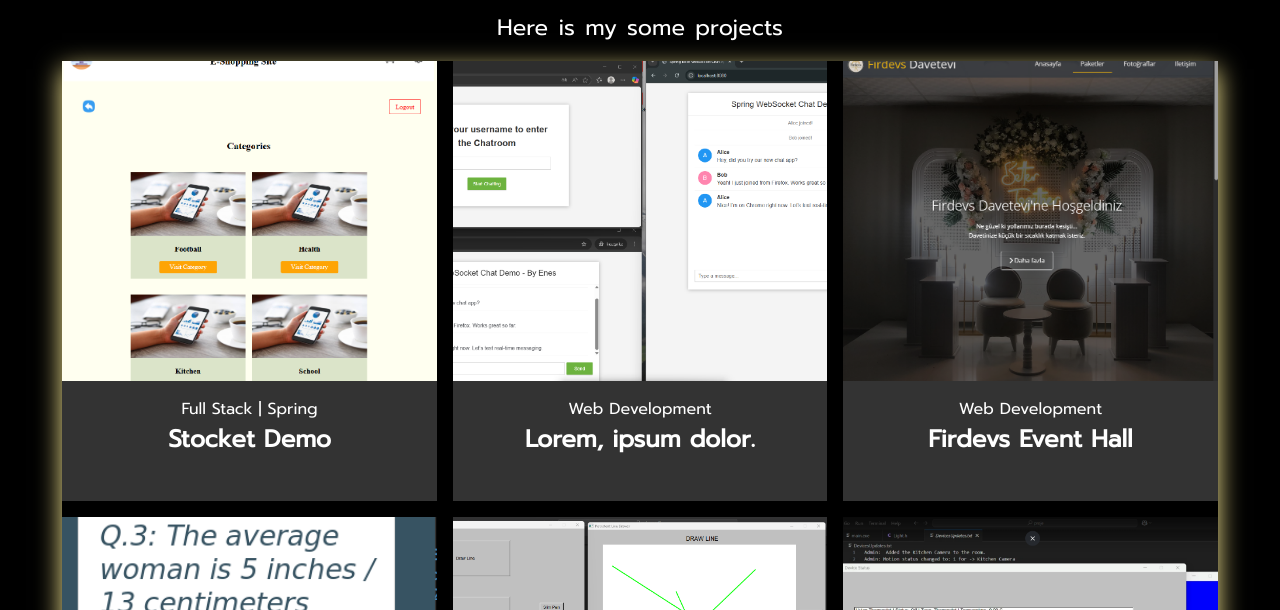
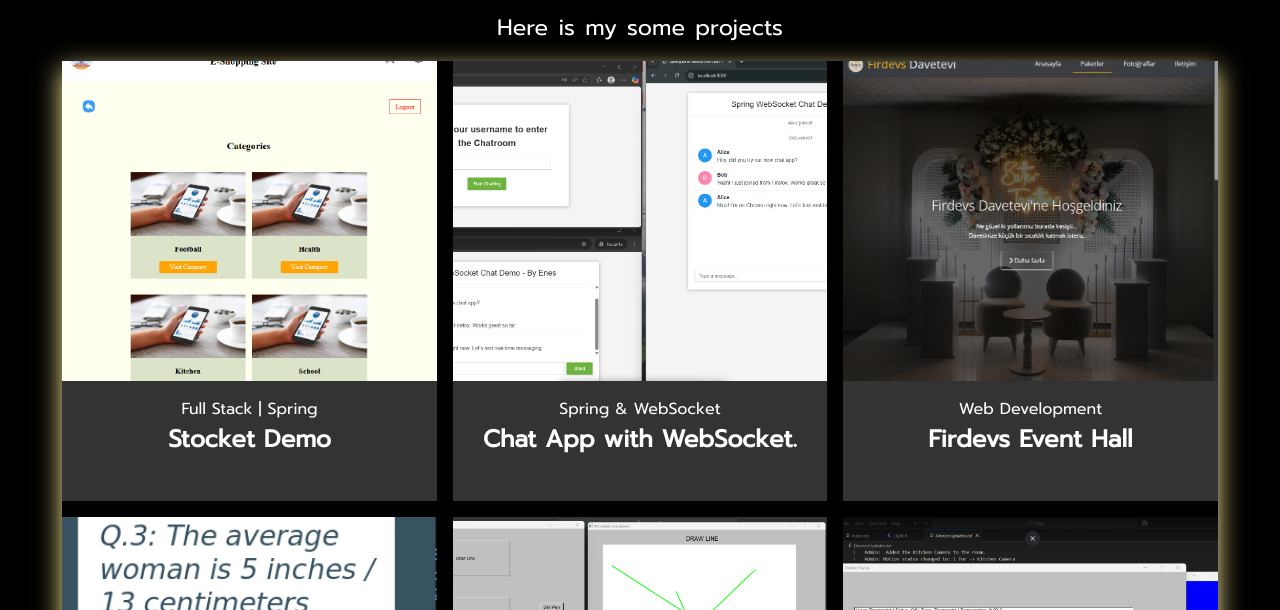
Before and after one commit to EnesUluc/Freelancer, a website: page public/project.html in a window 1280 px wide. Shown: the part 190-800 px from the top of the page. Drawn offline with nearby package versions, Linux system fonts and the light colour scheme.

Commit message:
Some arrangement on chat-app

```diff
--- a/public/project.html
+++ b/public/project.html
@@ -61,8 +61,8 @@
                     </div>
                     <div class="item__text">
                         <div class="item__text__wrap">
-                            <p class="item__text__category">Web Development</p>
-                            <h2 class="item__text__title">Lorem, ipsum dolor.</h2>
+                            <p class="item__text__category">Spring & WebSocket </p>
+                            <h2 class="item__text__title">Chat App with WebSocket.</h2>
                         </div>
                     </div>
                 </div>
```
